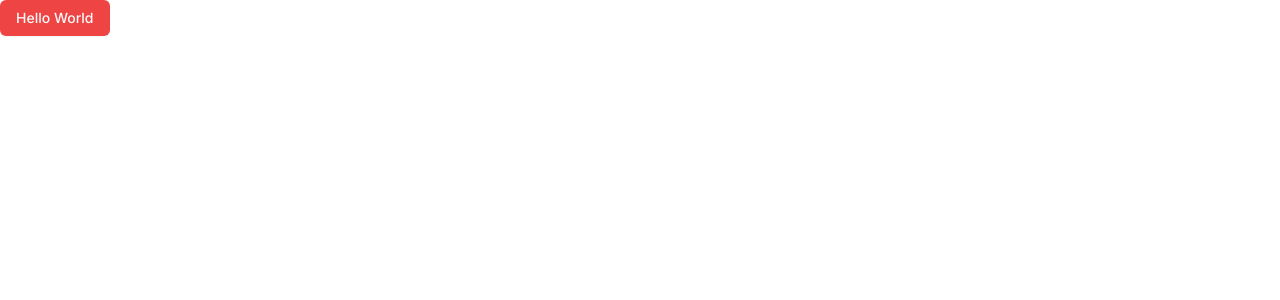
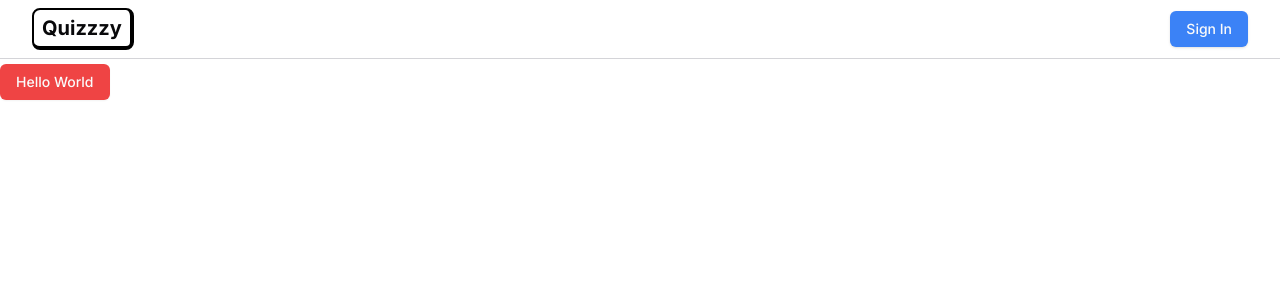
Before and after one commit to RThemian/quiz-open-ai, a Next.js app: page / in a window 1280 px wide. Shown: the top 300 px of the page. Built offline with nearby package versions, Linux system fonts and the light colour scheme; no server answers.

Commit message:
google auth signin configured

```diff
--- a/src/app/layout.tsx
+++ b/src/app/layout.tsx
@@ -1,11 +1,13 @@
 import type { Metadata } from 'next'
 import { Inter } from 'next/font/google'
 import './globals.css'
+import {cn} from '@/lib/utils'
+import Navbar from '@/components/Navbar'
 
 const inter = Inter({ subsets: ['latin'] })
 
 export const metadata: Metadata = {
-  title: 'Create Next App',
+  title: 'Quiz Open AI',
   description: 'Generated by create next app',
 }
 
@@ -16,7 +18,12 @@
 }) {
   return (
     <html lang="en">
-      <body className={inter.className}>{children}</body>
+      {/* add some TW styling to who page using body of layout */}
+      {/* explain inter.className */}
+      <body className={cn(inter.className, "antialiased min-h-screen pt-16")}>
+        <Navbar/>
+        {children}
+        </body>
     </html>
   )
 }
--- /dev/null
+++ b/src/components/Navbar.tsx
@@ -0,0 +1,29 @@
+import Link from "next/link";
+import React from "react";
+
+// import UserAccountNav from "./UserAccountNav";
+// import { ThemeToggle } from "./ThemeToggle";
+import { getAuthSession } from "@/lib/nextauth";
+import SignInButton from "./SignInButton";
+
+const Navbar = async () => {
+  const session = await getAuthSession();
+  return (
+    <div className="fixed inset-x-0 top-0 bg-white dark:bg-gray-950 z-[10] h-fit border-b border-zinc-300  py-2 ">
+      <div className="flex items-center justify-between h-full gap-2 px-8 mx-auto max-w-7xl">
+        {/* Logo */}
+        <Link href={"/"} className="flex items-center gap-2">
+          <p className="rounded-lg border-2 border-b-4 border-r-4 border-black px-2 py-1 text-xl font-bold transition-all hover:-translate-y-[2px] md:block dark:border-white">
+            Quizzzy
+          </p>
+        </Link>
+        <div className="flex items-center">
+
+            <SignInButton text={"Sign In"} />
+        </div>
+      </div>
+    </div>
+  );
+};
+
+export default Navbar;
--- /dev/null
+++ b/src/components/Providers.tsx
@@ -0,0 +1,17 @@
+import React from 'react'
+import { SessionProvider } from 'next-auth/react';
+
+type Props = {
+    children: React.ReactNode
+    // explain children and React.ReactNode
+}
+
+const Providers = ({children}: Props) => {
+  return (
+    <SessionProvider>
+        {children}
+    </SessionProvider>
+  )
+}
+
+export default Providers
--- /dev/null
+++ b/src/components/SignInButton.tsx
@@ -0,0 +1,23 @@
+"use client";
+import React from 'react'
+import { Button } from './ui/button'
+import { signIn } from 'next-auth/react'
+
+type Props = {
+    text: string
+}
+
+const SignInButton = ({ text }: Props) => {
+  return (
+    <Button
+      className="bg-blue-500 hover:bg-blue-600"
+      onClick={() => {
+        signIn("google").catch(console.error);
+      }}
+    >
+      {text}
+    </Button>
+  )
+}
+
+export default SignInButton
```
